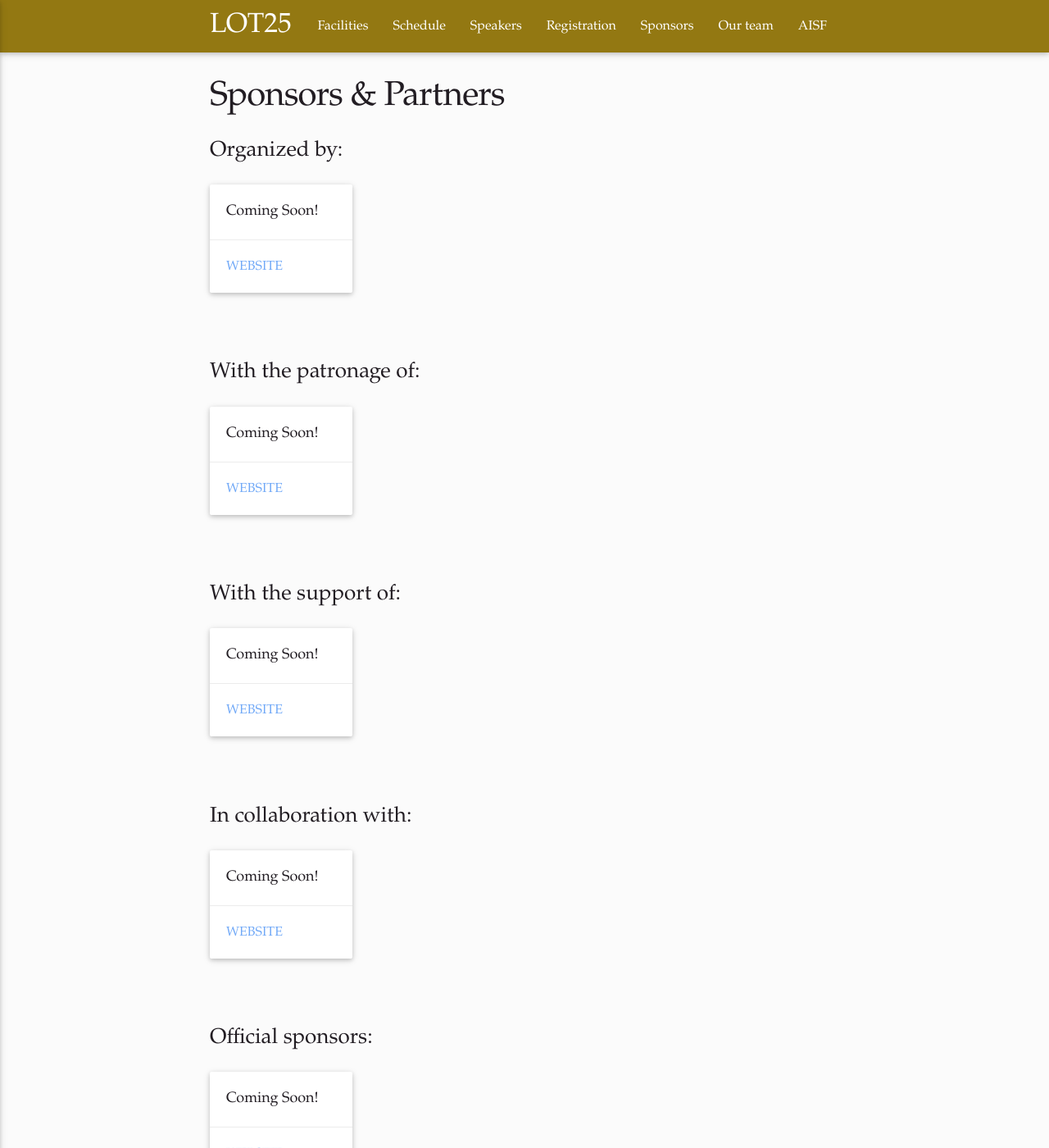
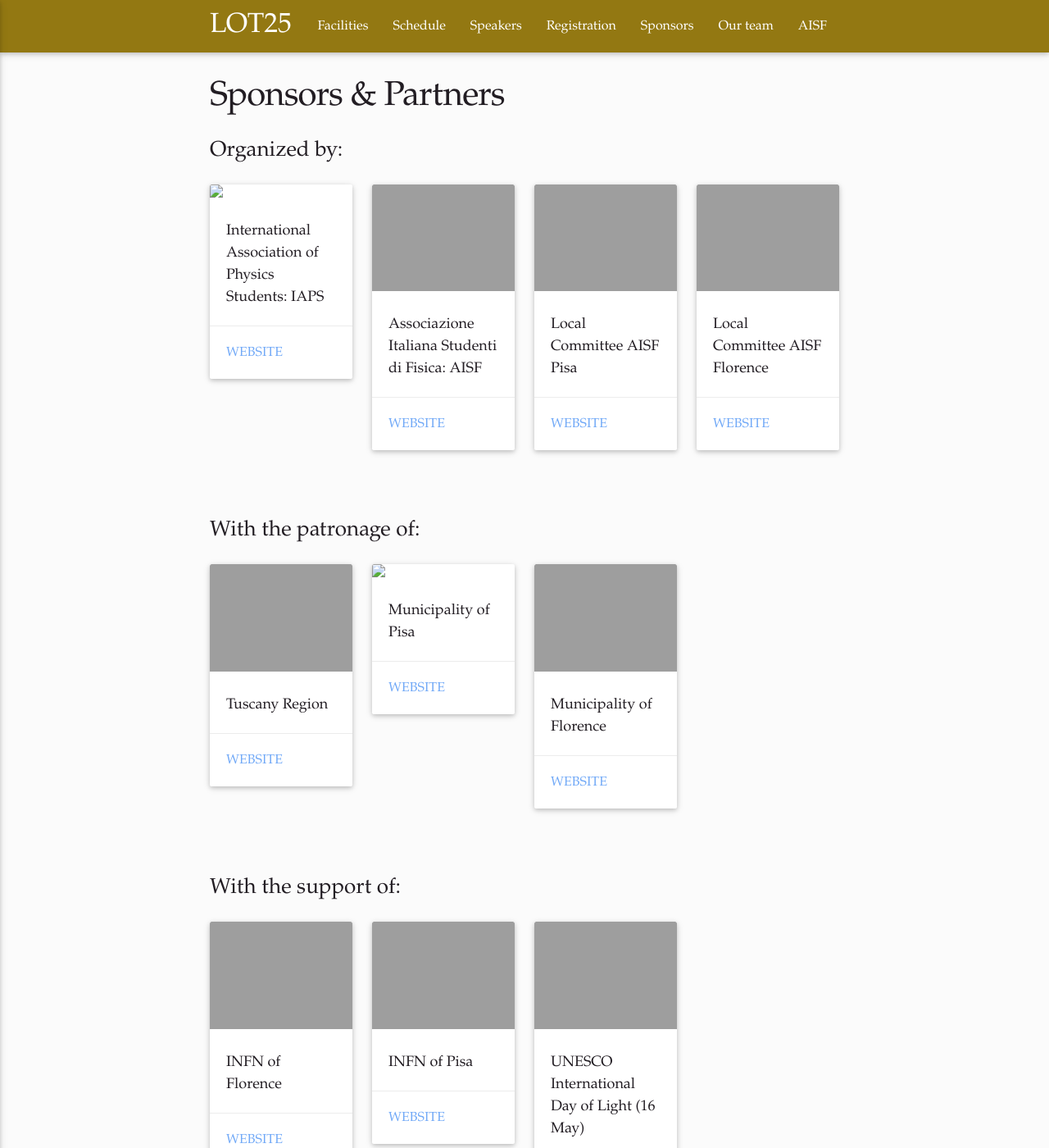
Before and after one commit to ai-sf/lot, a Jekyll site: the page built from sponsors.html, in a window 1280 px wide and 1400 px high. Shown: the whole window at 82% size. Built offline with Jekyll 4.4.1, drawn with Linux system fonts in a browser that asks for light colours; nearby versions of some CDN libraries; some web fonts are replaced; some of the changed text lies outside the part shown.

Commit message:
Update sponsors.yml

```diff
--- a/_data/sponsors.yml
+++ b/_data/sponsors.yml
@@ -1,27 +1,55 @@
 - title: "Organized by:"
   format: "m3"
   subitems:
-    - text: Coming Soon!
-      img:
-      link: "https://www.ai-sf.it"
+    - text: "International Association of Physics Students: IAPS"
+      img: img/sponsors/IAPS.png
+      link: "https://iaps.info/"
+    - text: "Associazione Italiana Studenti di Fisica: AISF"
+      img: img/sponsors/AISF.PNG
+      link: "https://ai-sf.it/"
+    - text: "Local Committee AISF Pisa"
+      img: img/sponsors/AISF_pisa.PNG
+      link: "https://iaps.info/"
+    - text: "Local Committee AISF Florence"
+      img: img/sponsors/AISF_firenze.PNG
+      link: "https://iaps.info/"
+
 - title: "With the patronage of:"
   format: "m3"
   subitems:
-    - text: Coming Soon!
-      img:
-      link: "https://www.ai-sf.it"
+    - text: "Tuscany Region"
+      img: img/sponsors/toscana.jpeg
+      link: "https://www.regione.toscana.it/"
+    - text: "Municipality of Pisa"
+      img: img/sponsors/comune_pisa.png
+      link: "https://www.comune.pisa.it/"
+    - text: "Municipality of Florence"
+      img: img/sponsors/comune_firenze.PNG
+      link: "https://www.comune.fi.it/"
+
 - title: "With the support of:"
   format: "m3"
   subitems:
-    - text: Coming Soon!
-      img:
-      link: "https://www.ai-sf.it"
+    - text: "INFN of Florence"
+      img: img/sponsors/INFN_firenze.jpg
+      link: "https://www.fi.infn.it/"
+    - text: "INFN of Pisa"
+      img: img/sponsors/INFN_pisa.jpg
+      link: "https://www.pi.infn.it/"
+    - text: "UNESCO International Day of Light (16 May)"
+      img: img/sponsors/IDL_UNESCO.PNG
+      link: "https://www.lightday.org/"
+
 - title: "In collaboration with:"
   format: "m3"
   subitems:
-    - text: Coming Soon!
-      img:
-      link: "https://www.ai-sf.it"
+    - text: "Physics Departement of the University of Pisa"
+      img: img/sponsors/dip_unipi.jpg
+      link: "https://www.df.unipi.it/"
+    - text: "Physics Departement of the University of Florence"
+      img: img/sponsors/dip_unifi.jpg
+      link: "https://www.fisica.unifi.it/"
+
 - title: "Official sponsors:"
   format: "m3"
   subitems:
```
